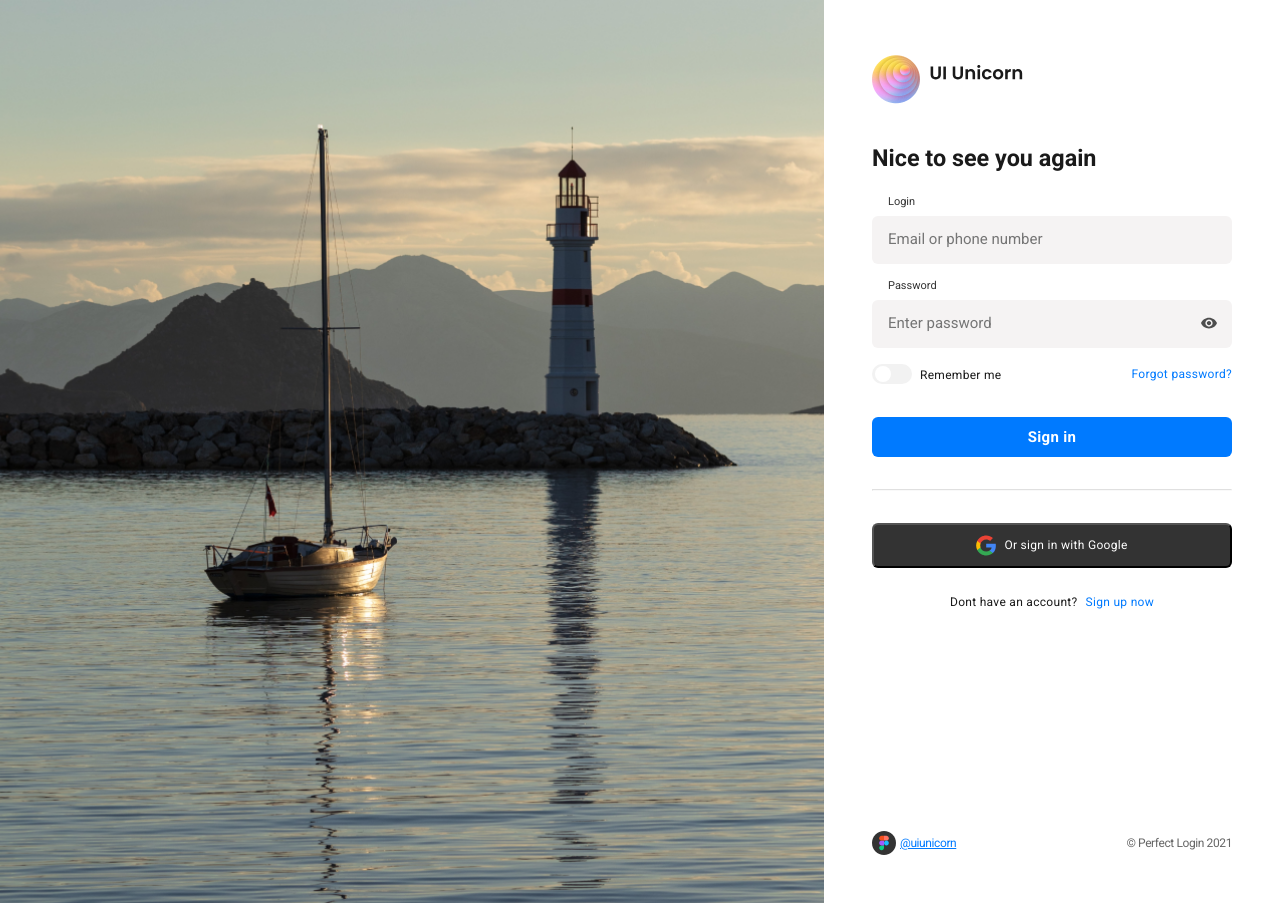
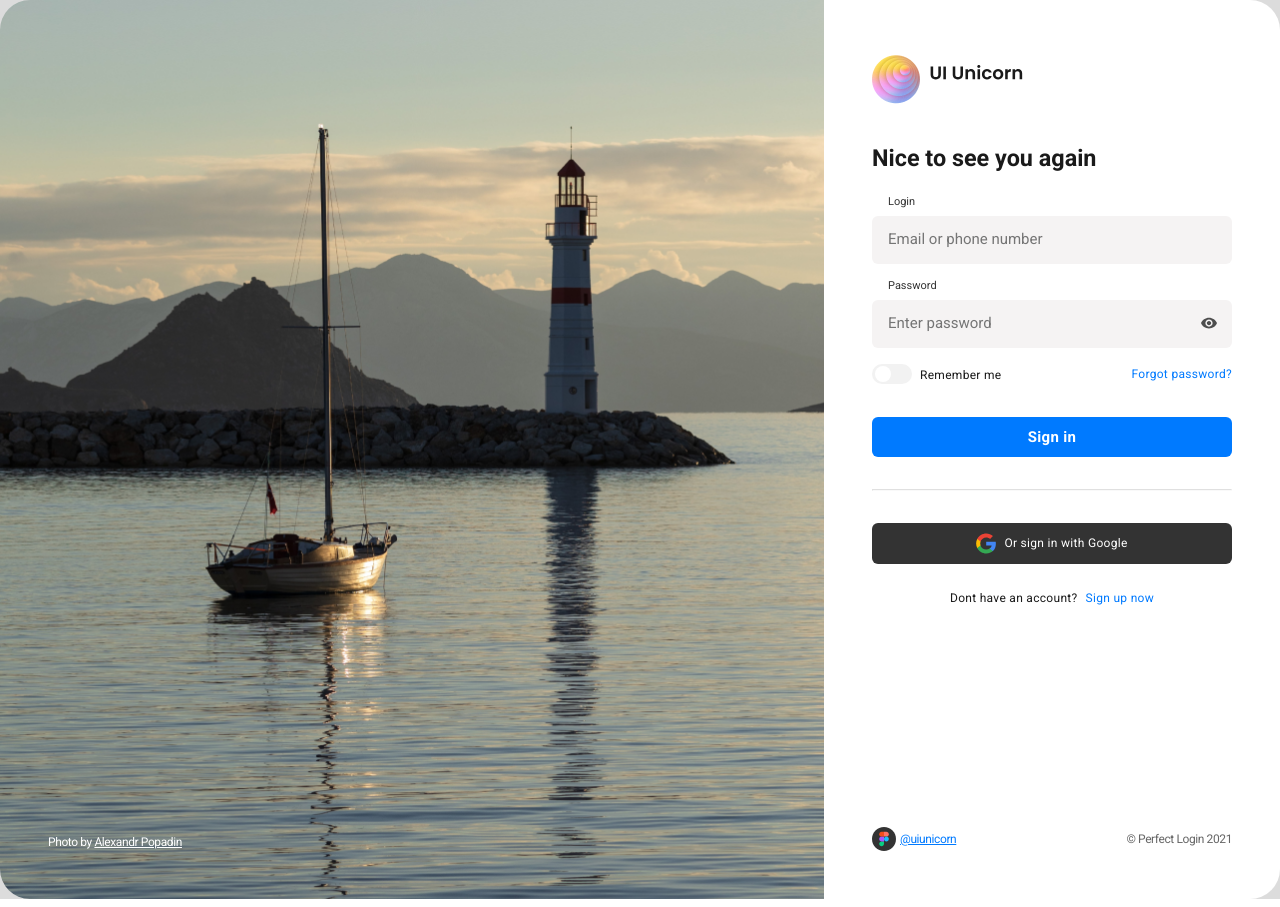
Before and after one commit to olya-kuzmich/Unicorn, a plain HTML site: page index.html in a window 1280 px wide. Drawn offline with Linux system fonts and the light colour scheme.

Commit message:
commit 2

```diff
--- a/index.html
+++ b/index.html
@@ -3,7 +3,7 @@
   <head>
     <meta charset="UTF-8" />
     <meta name="viewport" content="width=device-width, initial-scale=1.0" />
-    <title>Document</title>
+    <title>UI Unicorn</title>
     <link rel="stylesheet" href="style.css" />
     <link rel="preconnect" href="https://fonts.googleapis.com" />
     <link rel="preconnect" href="https://fonts.gstatic.com" crossorigin />
@@ -11,11 +11,14 @@
       href="https://fonts.googleapis.com/css2?family=Roboto:ital,wght@0,100;0,300;0,400;0,500;0,700;0,900;1,100;1,300;1,400;1,500;1,700;1,900&display=swap"
       rel="stylesheet"
     />
+    <link rel="shortcut icon" href="./logo.png" type="image/x-icon">
+
   </head>
   <body>
     <main>
       <section class="bg">
         <img class="main_img" src="rectangle.png" />
+        <p>Photo by <a>Alexandr Popadin</a></p>
       </section>
       <section class="content">
         <div class="allcontent">
--- a/style.css
+++ b/style.css
@@ -4,12 +4,12 @@
   padding: 0;
   font-family: "Roboto", sans-serif;
 }
+
 main {
   display: flex;
-  margin: 0 auto;
+   background-color: gainsboro;
 }
 section {
-
   /* width: 100%; */
   /* max-height: 900px;
   height: 100%; */
@@ -17,8 +17,11 @@ section {
 /* .content{
   width: 100%;
 } */
-.content{
+.content {
   flex-grow: 1;
+}
+.bg {
+  position: relative;
 }
 .main_img {
   max-width: 984px;
@@ -29,12 +32,30 @@ section {
   object-fit: cover; */
   height: 100%;
   object-fit: cover;
+  border-radius: 30px 0 0 30px;
+  background-color: gainsboro;
+}
+.bg p {
+  position: absolute;
+  color: #fff;
+  font-size: 12px;
+  font-weight: 400;
+  line-height: 16px;
+  letter-spacing: -0.4px;
+  bottom: 49px;
+  left: 48px;
+}
+.bg p a {
+  text-decoration-line: underline;
+  cursor: pointer;
 }
 .allcontent {
   /* max-width: 456px;
   width: 100%; */
   padding: 48px;
   width: 456px;
+  border-radius: 0 30px 30px 0;
+  background-color: #fff;
 }
 .logo {
   position: relative;
@@ -162,6 +183,13 @@ section {
   background: #007aff;
   border: none;
   margin-bottom: 32px;
+  cursor: pointer;
+  transition: 0.4s;
+}
+.sub:hover {
+  color: #007aff;
+  background-color: #fff;
+  outline: #007aff solid 2px;
 }
 hr {
   opacity: 30%;
@@ -182,6 +210,14 @@ hr {
   width: 100%;
   margin-top: 32px;
   margin-bottom: 24px;
+  cursor: pointer;
+  transition: 0.4s;
+  border: none;
+}
+.sub2:hover {
+  color: #333;
+  background-color: #fff;
+  outline: #333 solid 2px;
 }
 .sign_up {
   display: flex;
@@ -230,17 +266,17 @@ hr {
   line-height: 16px;
   letter-spacing: -0.4px;
 }
-label{
+label {
   cursor: pointer;
 }
-@media(max-width:860px){
-  .allcontent{
+@media (max-width: 860px) {
+  .allcontent {
     padding: 15px;
   }
-  main{
+  main {
     flex-wrap: wrap;
   }
-  .allcontent{
+  .allcontent {
     max-width: 456px;
     width: 100%;
   }
```
